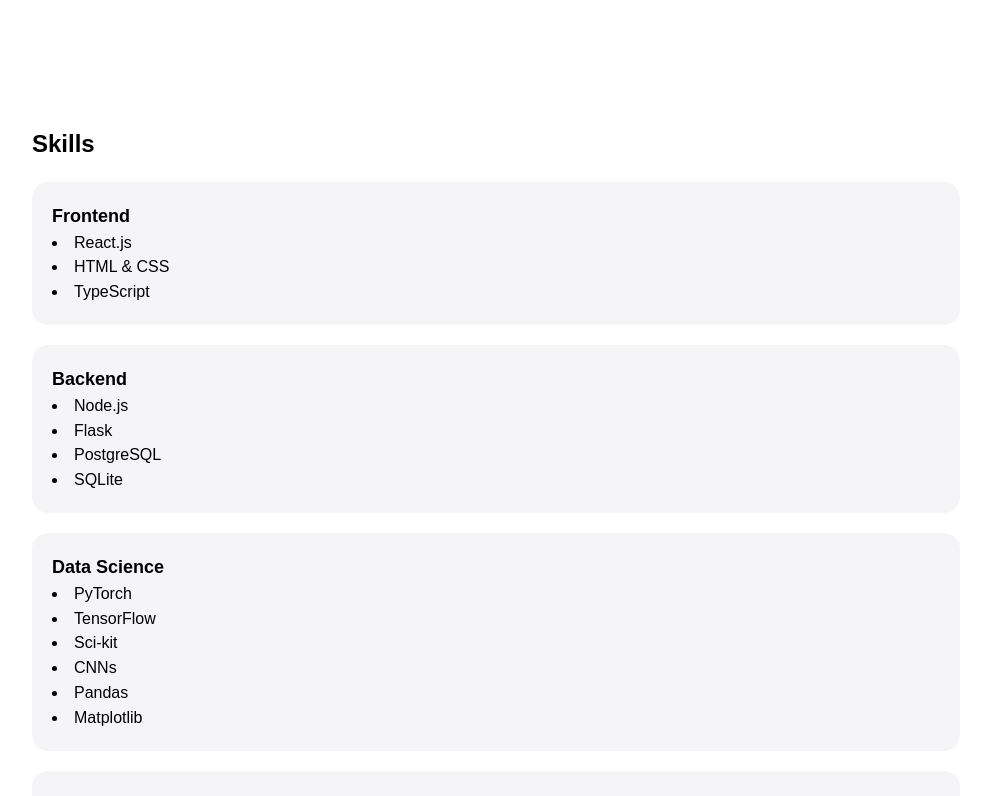
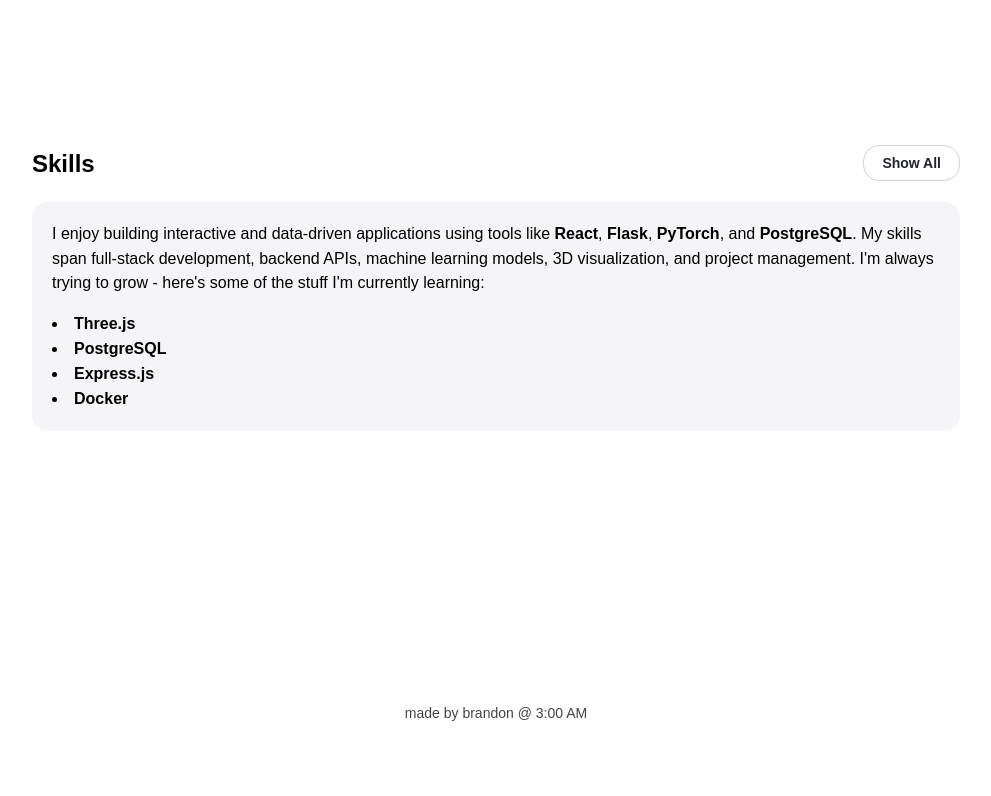
Before and after one commit to brandonyuanCS/brandonyuancs.github.io, a React (Vite) app: page / in a window 1280 px wide. Shown: the part 1520-2316 px from the top of the page, without its empty margins (144-1135 px from the left). After the commit the page ends 2276 px from the top, so only its background shows below. Built offline with nearby package versions, Linux system fonts and the light colour scheme; a web font is replaced by a local one.

Commit message:
added skills section summary + full collapsible list

```diff
--- a/src/Home.tsx
+++ b/src/Home.tsx
@@ -1,4 +1,6 @@
 import './Home.css'
+
+import { useState } from 'react'
 
 import GitHubButton from './components/GitHubButton'
 import EmailButton from './components/EmailButton'
@@ -9,13 +11,16 @@
 import RdcCard from './components/RdcCard'
 import SvmCard from './components/SvmCard'
 
-import { Group, Container, Grid, Text, Paper, List } from '@mantine/core';
+import { Group, Container, Grid, Text, Paper, List, Button } from '@mantine/core';
 
 function Home() {
+  const [expandSkills, setExpandSkills] = useState(false);
+  const toggleExpandSkills = () => setExpandSkills(expandSkills => !expandSkills)
+
   return (
     <>
       {/* Header + Picture maybe*/}
-      <Container size="60rem" style={{ marginTop: '10rem' }}>
+      <Container size="60rem" mt='10rem'>
         <div
           style={{
             display: 'flex',
@@ -53,7 +58,7 @@
       </Container>
 
       {/* Currently + Future */}
-      <Container size="60rem" style={{ marginTop: '5rem' }}>
+      <Container size="60rem" mt='5rem'>
           <h2>Currently, I'm a...</h2>
           <Grid grow gutter="lg" mb='5rem'>
             <Grid.Col span={6}>
@@ -103,14 +108,23 @@
 
 
       {/* Skills Section */}
-      <Container size="60rem" style={{ marginTop: '15rem' }}>
+      <Container size="60rem" mt='15rem'>
+        <Group justify='space-between'>
           <h2>Skills</h2>
+          <Button onClick={toggleExpandSkills} radius='lg' variant='default' color='black'>
+            {expandSkills ? 'Collapse' : 'Show All'}
+          </Button>
+        </Group>
+
+        {expandSkills ? (
+          <>
             <Paper bg='rgb(245, 245, 247)' p='lg' radius="lg"  mb={20}>
               <Text fw={600} size="lg">Frontend</Text>
               <List>
                 <List.Item>React.js</List.Item>
                 <List.Item>HTML & CSS</List.Item>
                 <List.Item>TypeScript</List.Item>
+                <List.Item>Three.js</List.Item>
               </List>
             </Paper>
 
@@ -154,10 +168,30 @@
                 <List.Item>Docker</List.Item>
               </List>
             </Paper>
+          </>
+        ) : (
+          <>
+            <Paper bg='rgb(245, 245, 247)' p='lg' radius="lg"  mb={20}>
+              <Text>
+                I enjoy building interactive and data-driven applications using tools like <b>React</b>, <b>Flask</b>
+                , <b>PyTorch</b>, and <b>PostgreSQL</b>. My skills span full-stack development, backend APIs, machine
+                learning models, 3D visualization, and project management. I'm always trying to grow - here's some of the stuff
+                I'm currently learning:
+              </Text>
+
+              <List mt='1rem'>
+                <List.Item><b>Three.js</b></List.Item>
+                <List.Item><b>PostgreSQL</b></List.Item>
+                <List.Item><b>Express.js</b></List.Item>
+                <List.Item><b>Docker</b></List.Item>
+              </List>
+            </Paper>
+          </>
+        )}
       </Container>
 
       {/* Footer */}
-      <Container size='60rem' style={{ justifyContent: 'center', display: 'flex' }}>
+      <Container size='60rem' mt='15rem' style={{ justifyContent: 'center', display: 'flex'}}>
         <Text size='sm' mb='xl' mt='xl' c='#444444'>made by brandon @ 3:00 AM </Text>
       </Container>
     </>
```
Lines whose indentation alone changed are shown as unchanged.
